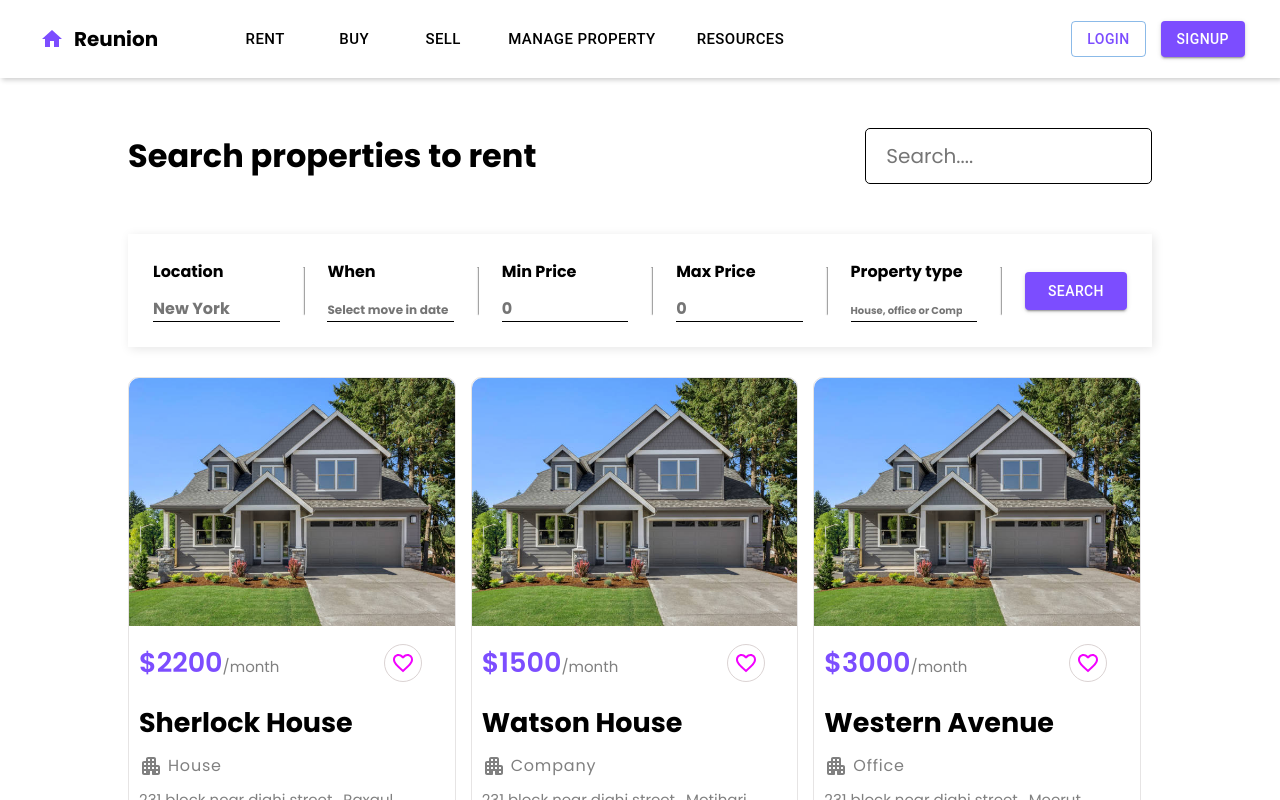
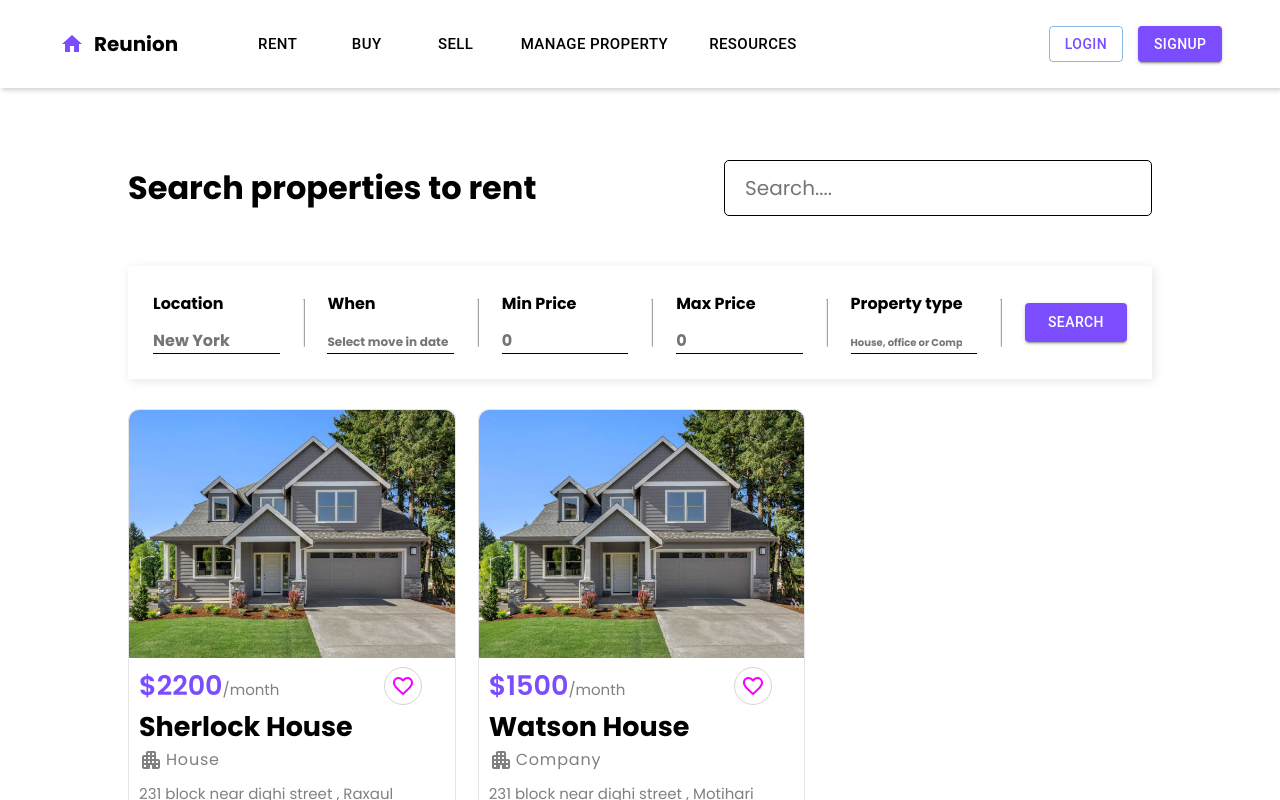
Before and after one commit to Denver04/reunion, a React (Vite) app: page / in a window 1280 px wide. Shown: the top 800 px of the page. Built offline with nearby package versions, Linux system fonts and the light colour scheme.

Commit message:
navbar fixed

```diff
--- a/src/CSS/body.css
+++ b/src/CSS/body.css
@@ -2,7 +2,7 @@
 
 .body{
     width: 80%;
-    margin: 50px auto;
+    margin: 20vh auto 10vh;
 }
 .body1{
     display: flex;
@@ -12,7 +12,7 @@
 }
 .body1 input{
     font-size: 20px;
-    width: 28%;
+    min-width: 25%;
     padding: 12px 20px;
     border-radius: 5px;
     border: solid thin;
@@ -21,6 +21,6 @@
     display: flex;
     align-items: center;
     /* justify-content: space-between; */
-    gap: 10px 15px;
+    gap: 10px 22px;
     flex-wrap: wrap;
 }
--- a/src/CSS/card.css
+++ b/src/CSS/card.css
@@ -34,7 +34,7 @@
 }
 .card-info .price{
     font-size: 15px;
-    margin: 10px;
+    margin: 1px 10px;
     font-weight: 400;
     color: grey;
     text-align: center;
@@ -46,7 +46,7 @@
 }
 .card-info .housename{
     font-size: 27px;
-    margin: 10px;
+    margin: 0 10px;
     font-weight: bold;
 }
 .card-info .addr{
@@ -63,7 +63,7 @@
 hr{
     transform: none;
     width: 90%;
-    margin: 7px auto;
+    margin: 2px auto;
 }
 .card-icon .icons .icon{
     color: rgb(124 77 255);
@@ -103,5 +103,5 @@ hr{
     display: flex;
     align-items: center;
     justify-content: center;
-    gap: 5px;
+    gap: 3px;
 }
--- a/src/CSS/navbar.css
+++ b/src/CSS/navbar.css
@@ -7,6 +7,13 @@
     box-sizing: border-box;
     box-shadow: 2px 2px 5px rgba(0,0,0,0.2);
     background-color: white;
+    position: fixed;
+    top: 0;
+    left: 0;
+    margin: auto;
+    width: 100%;
+    z-index: 1000;
+    padding: 25px;
 }
 .navbar-icon{
     width: 10%;
--- a/src/Components/Navbar.jsx
+++ b/src/Components/Navbar.jsx
@@ -5,6 +5,7 @@ import { Button } from '@mui/material';
 import "../CSS/navbar.css"
 
 function Navbar() {
+
   return (
     <div className='navbar'>
         <div className='navbar-icon'>
```
